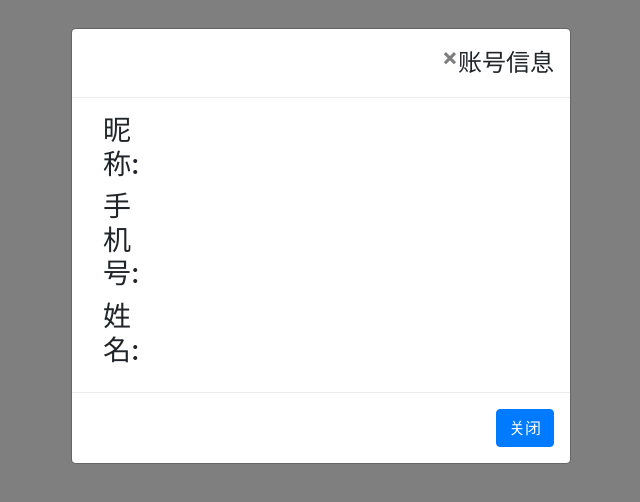
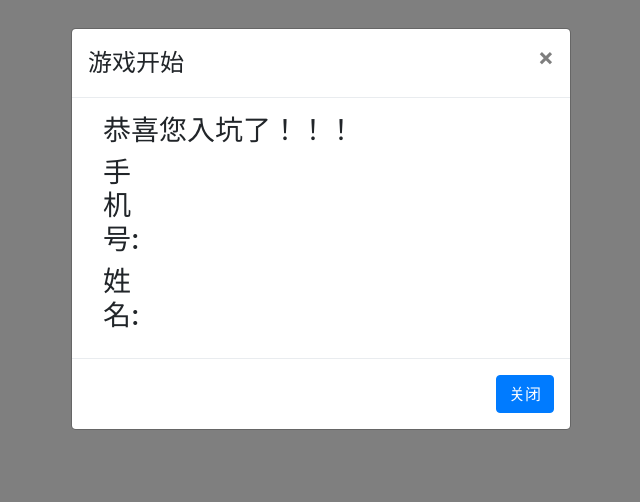
Before and after one commit to zzttff/love, a plain HTML site: page index.html in a window 1280 px wide. Shown: the whole page, without its empty margins (319-959 px from the left). Drawn offline with Linux system fonts and the light colour scheme.

Commit message:
上传年少有为。。。

```diff
--- a/index.html
+++ b/index.html
@@ -10,33 +10,57 @@
 
     <!-- 包括所有bootstrap的js插件或者可以根据需要使用的js插件调用　-->
     <script src="bootstrap/js/bootstrap.min.js"></script>
+    <embed src="video/firstLove.m4a"  hidden autostart="true" loop="true">
     <script>
+
+
+       function ss() {
+           setInterval("toggleSound()",100);
+       }
+
+        function toggleSound() {
+            var music = document.getElementById("vd");//获取ID
+
+            if (music.paused) { //判读是否播放
+                music.paused=false;
+                music.play(); //没有就播放
+            }
+        }
+
+
+
         function showModel() {
-            alert("hello world");
+            alert("是李明星吗??");
+            ss();
             $("#accountModal").modal("show");
         }
+
 
     </script>
 </head>
 <body onload="showModel()">
+<audio id="vd" autoplay="autoplay" loop="loop" preload="auto"
+       src="video/firstLove.m4a">
+</audio>
     <div>
-    <video src="video/"></video>
         <div class="modal fade" id="accountModal" tabindex="-1" role="dialog" aria-labelledby="accountModalLabel">
             <div class="modal-dialog" role="document">
                 <div class="modal-content">
                     <div class="modal-header">
+
+                        <h4 class="modal-title" id="accountModalLabel">游戏开始</h4>
+
                         <!-- 框框右上角的叉叉按钮，关闭的实现是静态方法：data-dismiss="modal" -->
                         <button type="button" class="close" data-dismiss="modal" aria-label="Close"><span
                                 aria-hidden="true">&times;</span></button>
                         <!-- 弹出框的标题 -->
-                    <h4 class="modal-title" id="accountModalLabel">账号信息</h4>
+
                     </div>
 
                     <div class="modal-body">
                         <div class="row">
                             <div class="col-lg-12">
-                            <div class="col-lg-2"><h3>昵称:</h3></div>
-                            <div class="col-lg-8"><h3 id="nickname"></h3></div>
+                                <div class="col-lg-8"><h3>恭喜您入坑了！！！</h3></div>
                             </div>
                             <div class="col-lg-12">
                                 <div class="col-lg-2"><h3>手机号:</h3></div>
@@ -54,6 +78,8 @@
                 </div>
             </div>
         </div>
+
     </div>
+
 </body>
 </html>
```
Also changed, not shown: 2 other files. Lines whose indentation alone changed are shown as unchanged.
